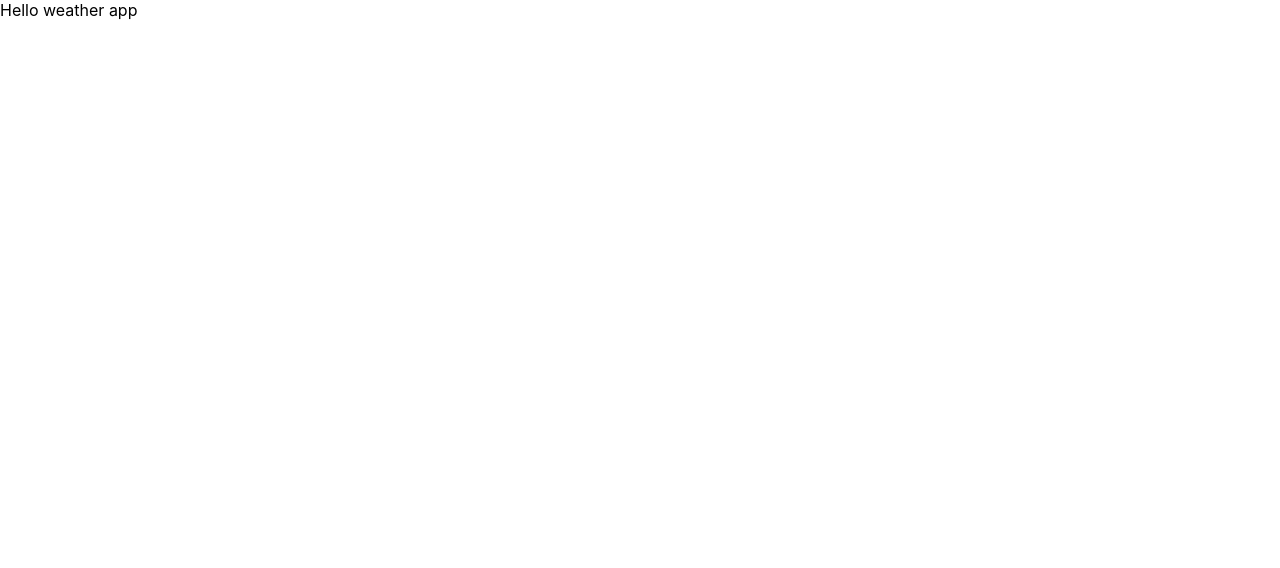
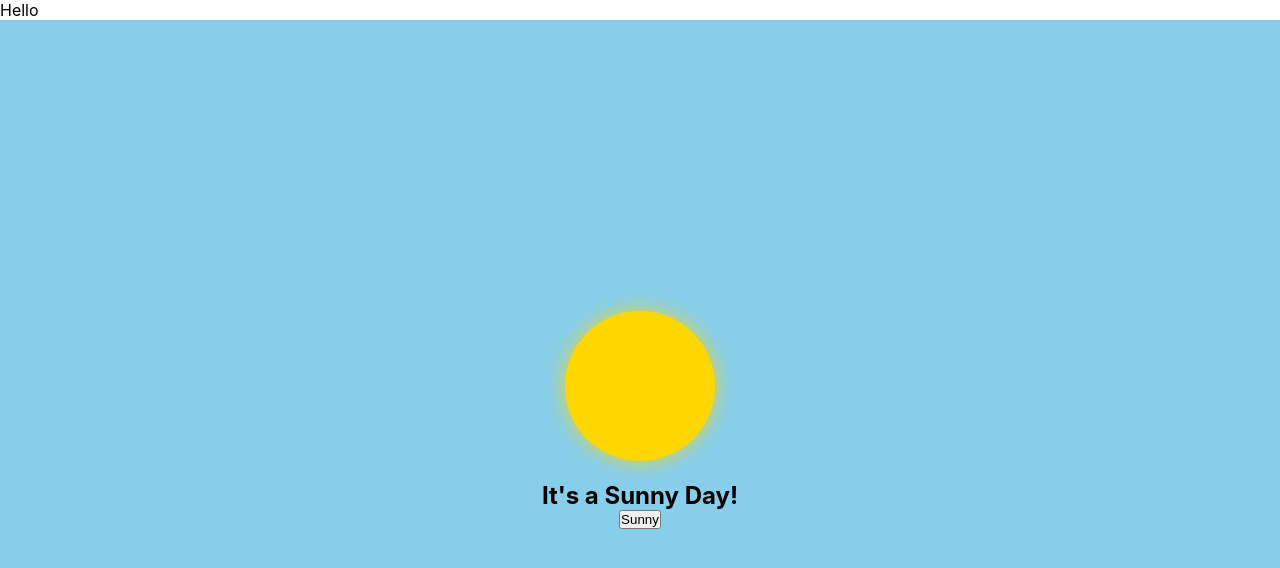
Before and after one commit to mbasnet123456/task13_weatherApp, a React (Vite) app: page / in a window 1280 px wide. Shown: the top 568 px of the page. Built offline with nearby package versions, Linux system fonts and the light colour scheme.

Commit message:
sunny view

```diff
--- a/src/App.jsx
+++ b/src/App.jsx
@@ -1,11 +1,16 @@
 import { useState } from "react";
-
+import Sunny from "./component/sunny";
 import "./App.css";
 
 function App() {
-  const [count, setCount] = useState(0);
+  // const [count, setCount] = useState(0);
 
-  return <div>Hello weather app</div>;
+  return (
+    <div>
+      Hello
+      <Sunny />
+    </div>
+  );
 }
 
 export default App;
--- /dev/null
+++ b/src/component/sunny.jsx
@@ -0,0 +1,19 @@
+import React from "react";
+import styles from "../styles/sunny.module.css";
+
+function Sunny() {
+  // const handleSunnyButtonClick = () => {
+  //   setWeatherCondition("sunny");
+
+  return (
+    <div className={styles.sunnyDay}>
+      <div className={styles.sun}></div>
+      <div className={styles.sky}></div>
+      <h1>It's a Sunny Day!</h1>
+
+      <button onclick>Sunny</button>
+    </div>
+  );
+}
+
+export default Sunny;
--- /dev/null
+++ b/src/styles/sunny.module.css
@@ -0,0 +1,31 @@
+/* .sunnyView {
+  margin: 20px;
+} */
+.sunnyDay {
+  width: 100%;
+  height: 100vh;
+  display: flex;
+  flex-direction: column;
+  align-items: center;
+  justify-content: center;
+  background-color: #87ceeb; /* Light blue for the sky */
+}
+
+.sun {
+  width: 150px;
+  height: 150px;
+  background-color: #ffd700; /* Yellow for the sun */
+  border-radius: 50%;
+  margin-bottom: 20px;
+  box-shadow: 0px 0px 20px rgba(255, 215, 0, 0.8);
+}
+
+h1 {
+  font-size: 24px;
+  color: #000;
+}
+
+buttonstyles {
+  font-size: 1rem;
+  background-color: hsl(40, 40, 40);
+}
```
